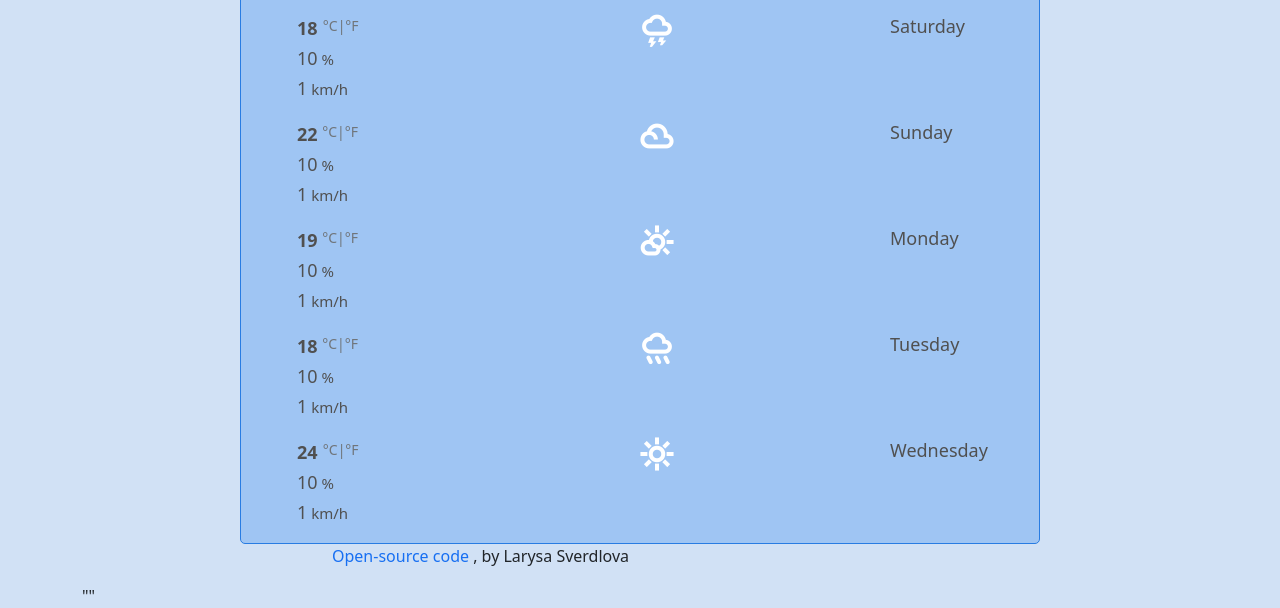
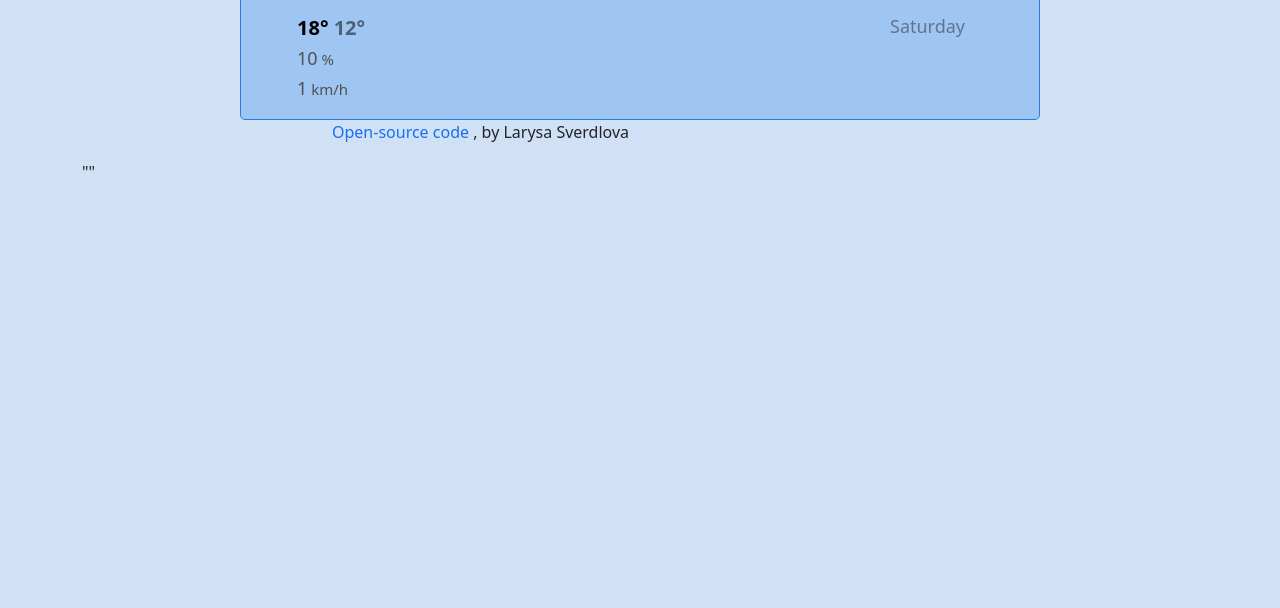
Before and after one commit to leddascar/ledda-weather-app, a plain HTML site: page index.html in a window 1280 px wide. Shown: the part 260-868 px from the top of the page. After the commit the page ends 800 px from the top, so only its background shows below. Drawn offline with nearby package versions, Linux system fonts and the light colour scheme; no server answers.

Commit message:
added HTML and CSS to weather forecast

```diff
--- a/index.html
+++ b/index.html
@@ -116,17 +116,15 @@
               </div>
 
           </div>
-
+<br/>
           <div class="row">
             <div class="col-6 futur">
               <ul>
                 <li>
-                  <span class="temp" id="temp"> 18</span>
-                  <a href="#" class="units" id="celsius-link">°C|</a><a
-                      href="#" class="units"
-                      id="fahrenheit-link"
-                      >°F</a
-                    >
+                    <div class="wheather-forecast-temperature">
+                      <span class="wheather-forecast-temperature-max" id="tempmax"> 18°  </span> <span class="wheather-forecast-temperature-min" id="tempmin">12°</span>
+
+                    </div>
                 </li>
                 <li>
                     <span class="forprecip" id="forprecip">10</span><span class="un"> %</span>
@@ -137,110 +135,22 @@
               </ul>
             </div>
             <div class="col-4">
-              <i class="material-symbols-outlined image">thunderstorm</i>
+              <img src="" alt=""  id="iconfor"width="42"/>
             </div>
             <div class="col-2 day">Saturday</div>
           </div>
-          <div class="row">
-            <div class="col futur">
-              <ul>
-                <li>
-                  <span class="temp" id="temp"> 22 </span>
-                 <a href="#" class="units" id="celsius-link">°C|</a><a
-                      href="#" class="units"
-                      id="fahrenheit-link"
-                      >°F</a
-                    >
-                </li>
-                <li>
-                    <span class="forprecip" id="forprecip">10</span><span class="un"> %</span>
-                </li>
-                <li>
-                  <span class="forwind" id="forwind">1</span><span class="un"> km/h</span>
-                </li>
-              </ul>
-            </div>
-            <div class="col-4">
-              <i class="material-symbols-outlined image">filter_drama</i>
-            </div>
-            <div class="col-2 day">Sunday</div>
-          </div>
-          <div class="row">
-            <div class="col futur">
-              <ul>
-                <li>
-                  <span class="temp" id="temp"> 19 </span>
-                 <a href="#" class="units" id="celsius-link">°C|</a><a
-                      href="#" class="units"
-                      id="fahrenheit-link"
-                      >°F</a
-                    >
-                </li>
-                <li>
-                    <span class="forprecip" id="forprecip">10</span><span class="un"> %</span>
-                </li>
-                <li>
-                  <span class="forwind" id="forwind">1</span><span class="un"> km/h</span>
-                </li>
-              </ul>
-            </div>
-            <div class="col-4">
-              <i class="material-symbols-outlined image">partly_cloudy_day</i>
-            </div>
-            <div class="col-2 day">Monday</div>
-          </div>
-          <div class="row">
-            <div class="col futur">
-              <ul>
-                <li>
-                  <span class="temp" id="temp"> 18 </span>
 
-                    <a href="#" class="units" id="celsius-link">°C|</a><a
-                      href="#" class="units"
-                      id="fahrenheit-link"
-                      >°F</a
-                    >
-                </li>
-                <li>
-                  <span class="forprecip" id="forprecip">10</span><span class="un"> %</span>
-                </li>
-                <li>
-                  <span class="forwind" id="forwind">1</span><span class="un"> km/h</span>
-                </li>
-              </ul>
-            </div>
-            <div class="col-4">
-              <i class="material-symbols-outlined image">rainy</i>
-            </div>
-            <div class="col-2 day">Tuesday</div>
-          </div>
-          <div class="row">
-            <div class="col futur">
-              <ul>
-                <li>
-                  <span class="temp" id="temp"> 24</span>
-                  <a href="#" class="units" id="celsius-link">°C|</a><a
-                      href="#" class="units"
-                      id="fahrenheit-link"
-                      >°F</a
-                    >
-                </li>
-                <li>
-                    <span class="forprecip" id="forprecip">10</span><span class="un"> %</span>
-                </li>
-                <li>
-                  <span class="forwind" id="forwind">1</span><span class="un"> km/h</span>
-                </li>
-              </ul>
-            </div>
-            <div class="col-4">
-              <i class="material-symbols-outlined image">sunny</i>
-            </div>
-            <div class="col-2 day">Wednesday</div>
-          </div>
+
+
+
+
+
+
+
         </div>
       </div>
     </div>
+
     <footer>
 
       <p>
--- a/style.css
+++ b/style.css
@@ -90,10 +90,6 @@ img {
   margin-right: 5px;
 }
 
-.day {
-  color: rgb(80, 80, 80);
-  font-size: 18px;
-}
 .futur {
   font-size: 20px;
   font-weight: bold;
@@ -181,3 +177,14 @@ img {
 .code {
   color: #176ff2;
 }
+.wheather-forecast-temperature {
+  color: #000;
+  font-size: 20px;
+}
+.day {
+  font-size: 18px;
+  opacity: 0.5;
+}
+.wheather-forecast-temperature-min {
+  opacity: 0.5;
+}
```
